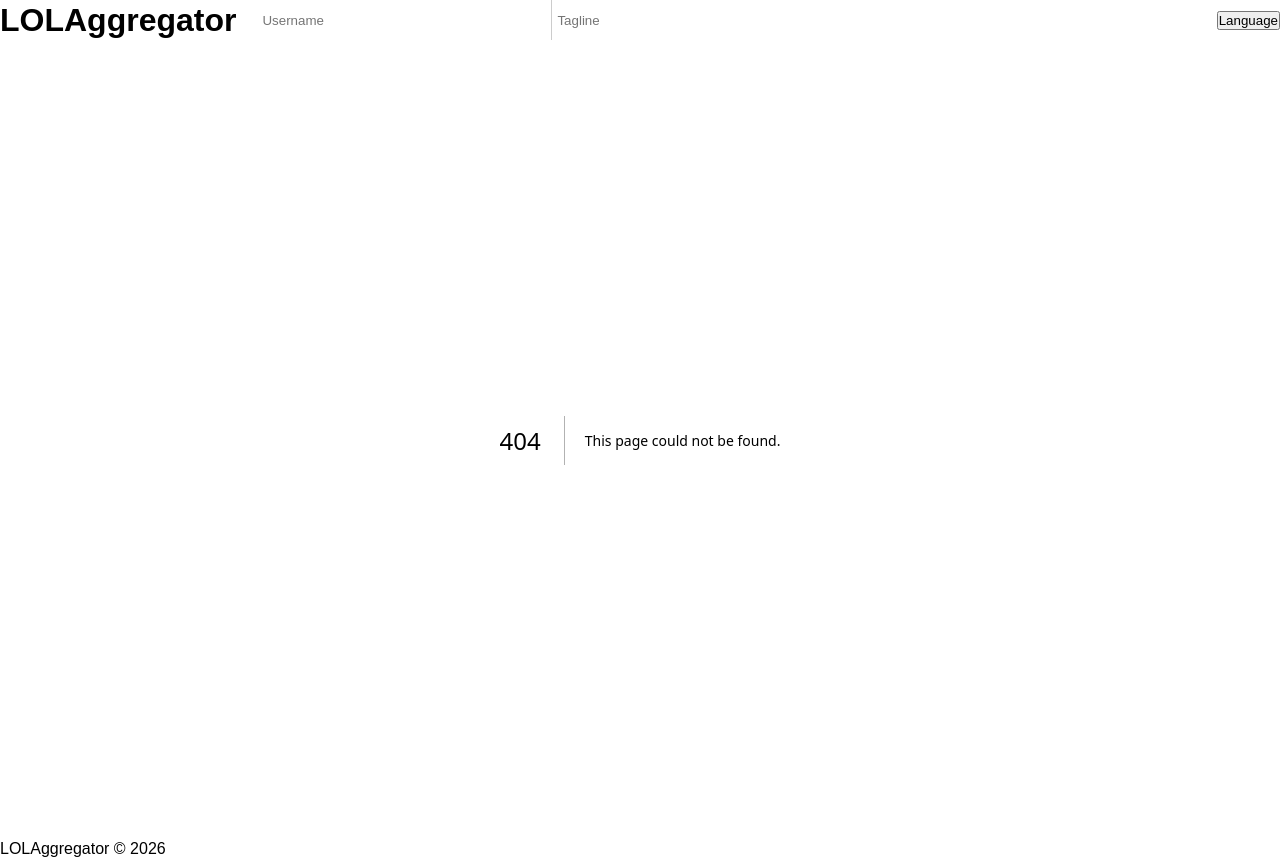
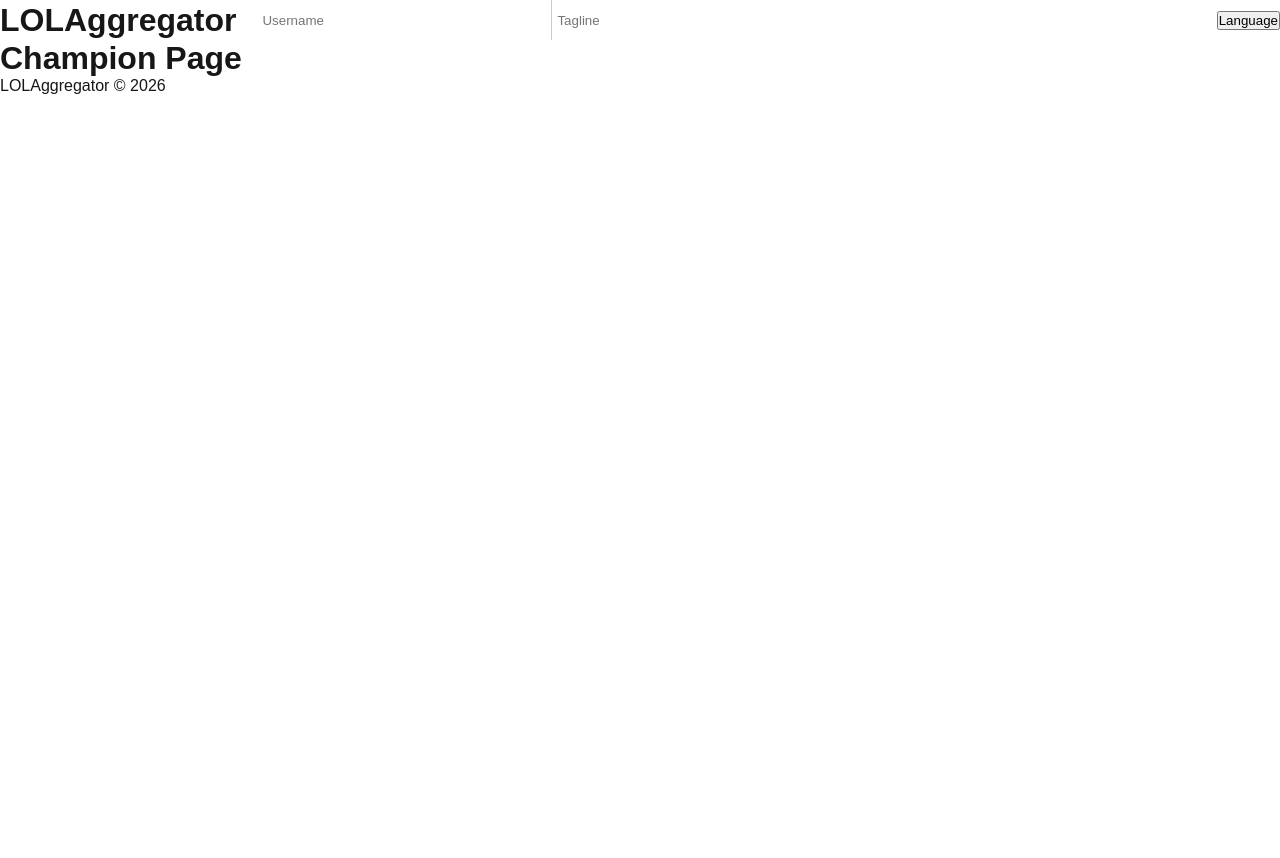
Before and after one commit to LiquidPlatypus/LOLAggregator, a Next.js app in the folder frontend/: page /champion in a window 1280 px wide. Before the commit this address had no page. After the commit the page ends 800 px from the top, so only its background shows below. Built offline with nearby package versions, Linux system fonts and the light colour scheme.

Commit message:
champ page

```diff
--- /dev/null
+++ b/frontend/src/app/champion/page.tsx
@@ -0,0 +1,9 @@
+import styles from "./page.module.css";
+
+export default function ChampionPage() {
+	return (
+		<div className={styles.championContainer}>
+			<h1>Champion Page</h1>
+		</div>
+	);
+}
```
Also changed, not shown: frontend/src/app/champion/page.module.css (added).
